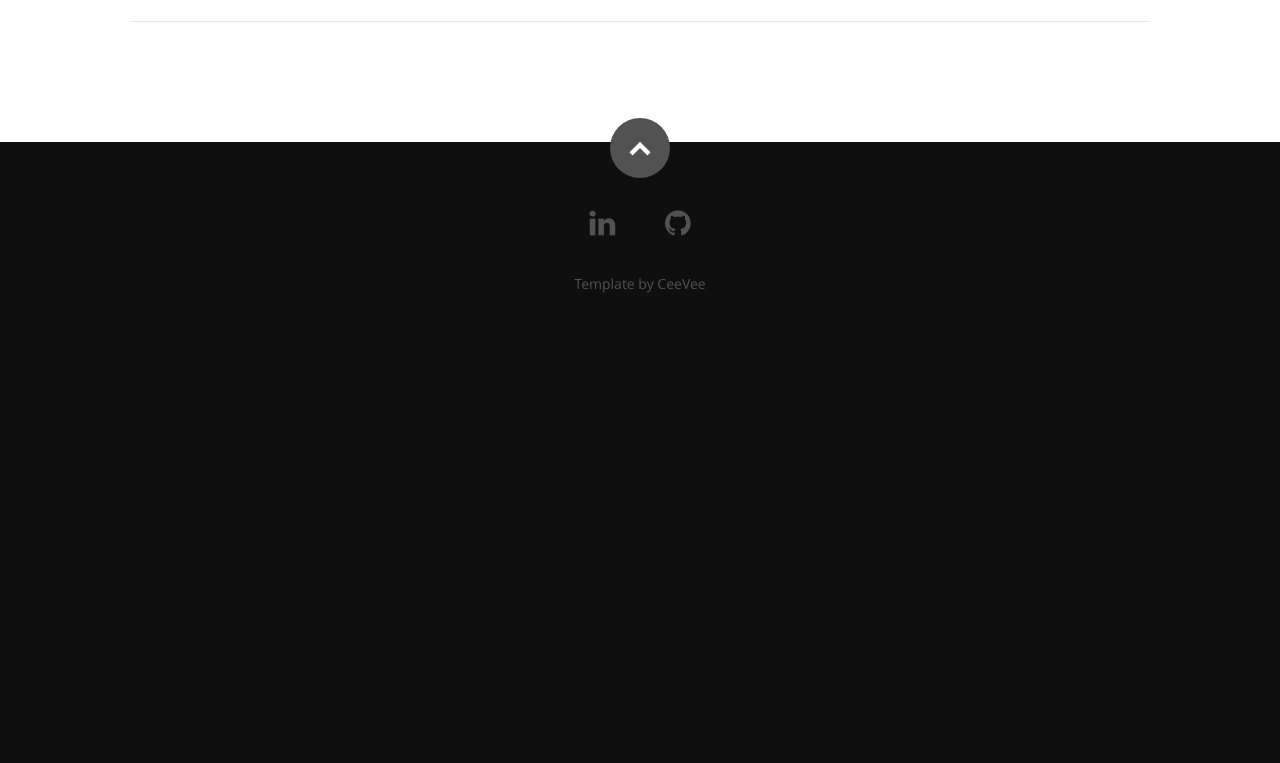
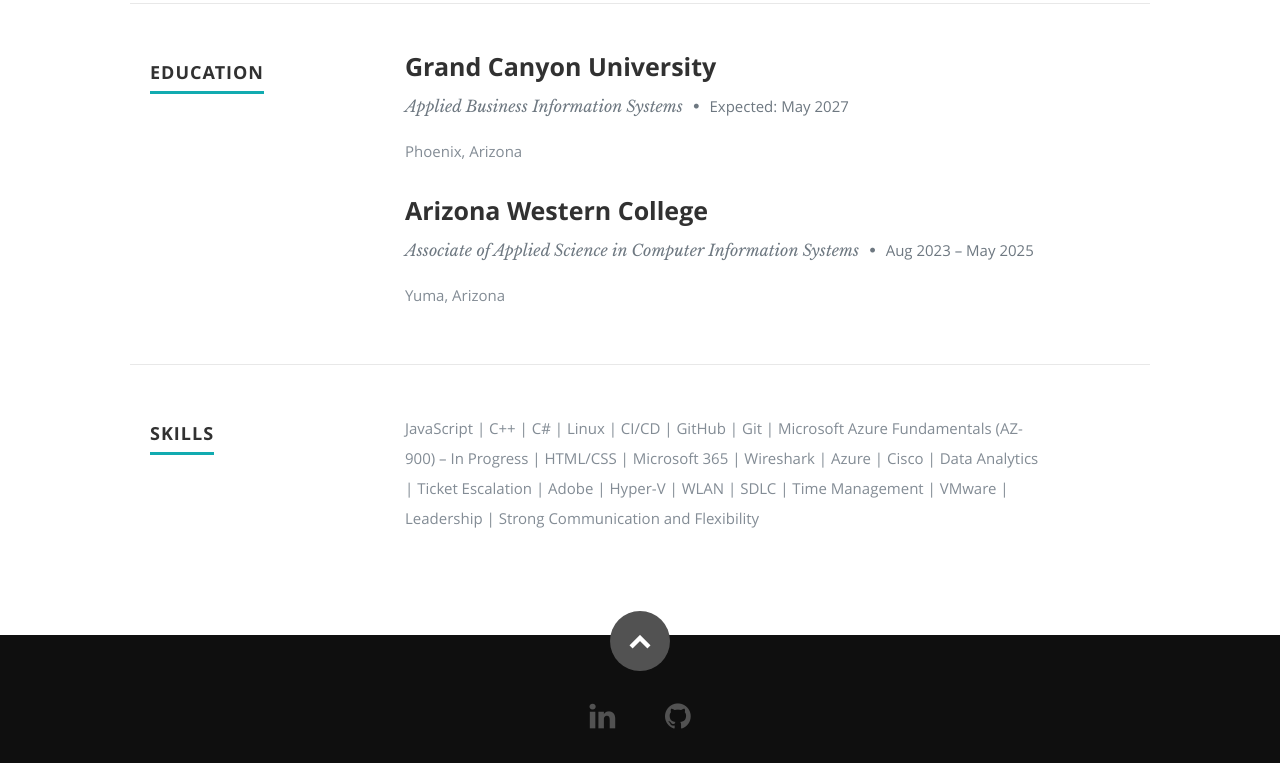
Before and after one commit to Tkyumba/Azure-resume, a plain HTML site: page frontend/index.html in a window 1280 px wide. Shown: the part 2357-3120 px from the top of the page. Before the commit the page ends 2704 px from the top, so only its background shows below. Drawn offline with nearby package versions, Linux system fonts and the light colour scheme; no server answers.

Commit message:
Added Education and Skills sections to resume

```diff
--- a/frontend/index.html
+++ b/frontend/index.html
@@ -72,7 +72,7 @@
 
       <div class="nine columns main-col">
         <h2>ABOUT ME</h2>
-        <p>Hello, my name is Tupo and I am an <span>IT Warehouse Tech Assistant</span> with vast experience in IT and mobile money processes. I handle IT equipment deployment, imaging, asset management, and hardware repairs, as well as manage Apple devices using Jamf and Windows devices through SCCM. I was previously employed by one of Africa’s largest telecom companies, where I focused on testing, troubleshooting, and ticket escalation. I am passionate about technical excellence, clear documentation, and continuous learning—whether working remotely or on-site.</p>
+        <p>Hello, my name is Tupo and I am an <span>IT Warehouse Tech Assistant</span> with 2 years of experience in IT and mobile money processes. I handle IT equipment deployment, imaging, asset management, and hardware repairs, as well as manage Apple devices using Jamf and Windows devices through SCCM. I was previously employed by one of Africa’s largest telecom companies, where I focused on testing, troubleshooting, and ticket escalation. I am passionate about technical excellence, clear documentation, and continuous learning whether working remotely or on-site.</p>
         <br><br>
         I built this page as part of the <span><a href="">Cloud Guru Azure Resume Challenge.</a></span>
       </div>
@@ -95,8 +95,8 @@
             <p>
               <li>Assist full-time staff with IT equipment deployment and returns.</li>
               <li>Receive, tag, and upload incoming equipment shipments into Reftab asset management.</li>
-              <li>Image ~50 Windows and macOS devices per day by job role.</li>
-              <li>Manage Apple Mac devices using Jamf (Apple School Manager) and handle Mac deployments.</li>
+              <li>Image 50 Windows and macOS devices per day by job role.</li>
+              <li>Manage Apple Mac devices using Jamf and handle Mac deployments.</li>
               <li>Use SCCM for Windows device management and deployments.</li>
               <li>Fulfill CA Service Desk requests and change orders related to asset fulfillment.</li>
               <li>Perform hardware repairs (RAM, battery, keyboard, touchpad).</li>
@@ -133,6 +133,49 @@
         </div>
       </div>
     </div>
+
+    <!-- Education -->
+    <div class="row education">
+      <div class="three columns header-col">
+        <h1><span>Education</span></h1>
+      </div>
+
+      <div class="nine columns main-col">
+
+        <div class="row item">
+          <div class="twelve columns">
+            <h3>Grand Canyon University</h3>
+            <p class="info">Applied Business Information Systems <span>&bull;</span> <em class="date">Expected: May 2027</em></p>
+            <p>Phoenix, Arizona</p>
+          </div>
+        </div>
+
+        <div class="row item">
+          <div class="twelve columns">
+            <h3>Arizona Western College</h3>
+            <p class="info">Associate of Applied Science in Computer Information Systems <span>&bull;</span> <em class="date">Aug 2023 – May 2025</em></p>
+            <p>Yuma, Arizona</p>
+          </div>
+        </div>
+
+      </div>
+    </div>
+
+    <!-- Skills -->
+    <div class="row skill">
+      <div class="three columns header-col">
+        <h1><span>Skills</span></h1>
+      </div>
+
+      <div class="nine columns main-col">
+        <p>
+          JavaScript | C++ | C# | Linux | CI/CD | GitHub | Git | Microsoft Azure Fundamentals (AZ-900) – In Progress |
+          HTML/CSS | Microsoft 365 | Wireshark | Azure | Cisco | Data Analytics | Ticket Escalation | Adobe |
+          Hyper-V | WLAN | SDLC | Time Management | VMware | Leadership | Strong Communication and Flexibility
+        </p>
+      </div>
+    </div>
+
   </section>
 
   <footer>
```
